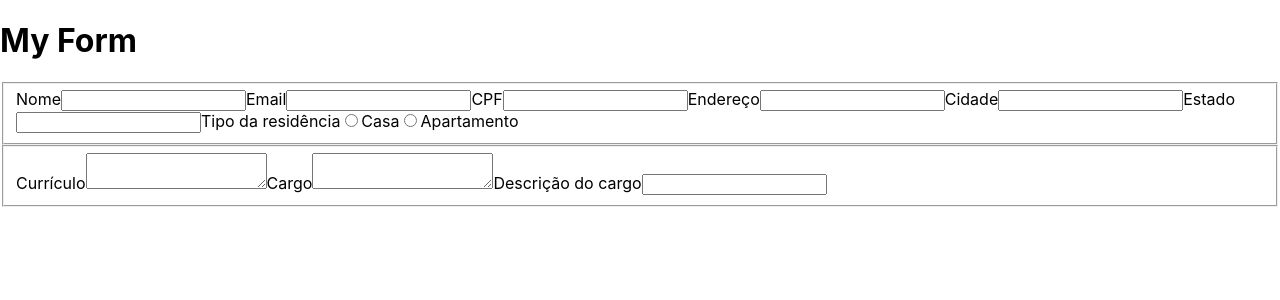
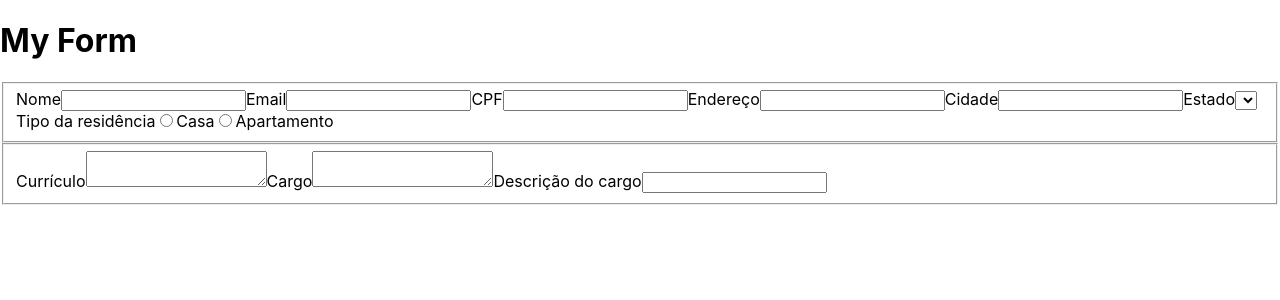
Before and after one commit to mateusleiteaalmeida/trybe, a React (Create React App) app in the folder Front-end/block_12/day_2/my-form-2.0/: page / in a window 1280 px wide. Shown: the top 300 px of the page. Built offline with nearby package versions, Linux system fonts and the light colour scheme.

Commit message:
Exercicio 1 - Dia 2 - Bloco 12 - adicionada funçao da criaçao das opçoes dos estados

```diff
--- a/Front-end/block_12/day_2/my-form-2.0/src/App.js
+++ b/Front-end/block_12/day_2/my-form-2.0/src/App.js
@@ -1,8 +1,39 @@
 import React, { Component } from 'react';
+
+const states = [
+  'Acre',
+  'Alagoas',
+  'Amapá',
+  'Amazonas',
+  'Bahia',
+  'Ceará',
+  'Distrito Federal',
+  'Espírito Santo',
+  'Goiás',
+  'Maranhão',
+  'Mato Grosso',
+  'Mato Grosso do Sul',
+  'Minas Gerais',
+  'Pará',
+  'Paraíba',
+  'Paraná',
+  'Pernambuco',
+  'Piauí',
+  'Rio de Janeiro',
+  'Rio Grande do Norte',
+  'Rio Grande do Sul',
+  'Rondônia',
+  'Roraima',
+  'Santa Catarina',
+  'São Paulo',
+  'Sergipe',
+  'Tocantins'
+]
 
 class App extends Component {
   constructor(props) {
     super(props);
+    this.handleChange = this.handleChange.bind(this);
     this.state = {
       name: '',
       email: '',
@@ -21,10 +52,6 @@ class App extends Component {
     if (name === 'name') value = value.toUpperCase()
     if (name === 'address') value = value.replace(/[^\w\s]/gi, '')
     this.setState({ [name]: value });
-  }
-
-  validateCity(city) {
-    if (city.value.match(/^\d/)) ''
   }
 
   throwWarning() {
@@ -80,15 +107,20 @@ class App extends Component {
               <input
               name="city"
               maxLength="28"
-              onBlur={this.validateCity}
+//              onBlur={}
               required />
             </label>
 
             <label>
               Estado
-              <input
+              <select
               name="countryState"
-              required />
+              required
+              onChange={this.handleChange}>
+                {states.forEach(state => {
+                  return (<option>{state}</option>)
+                })}
+              </select>
             </label>
 
             <label>
```
